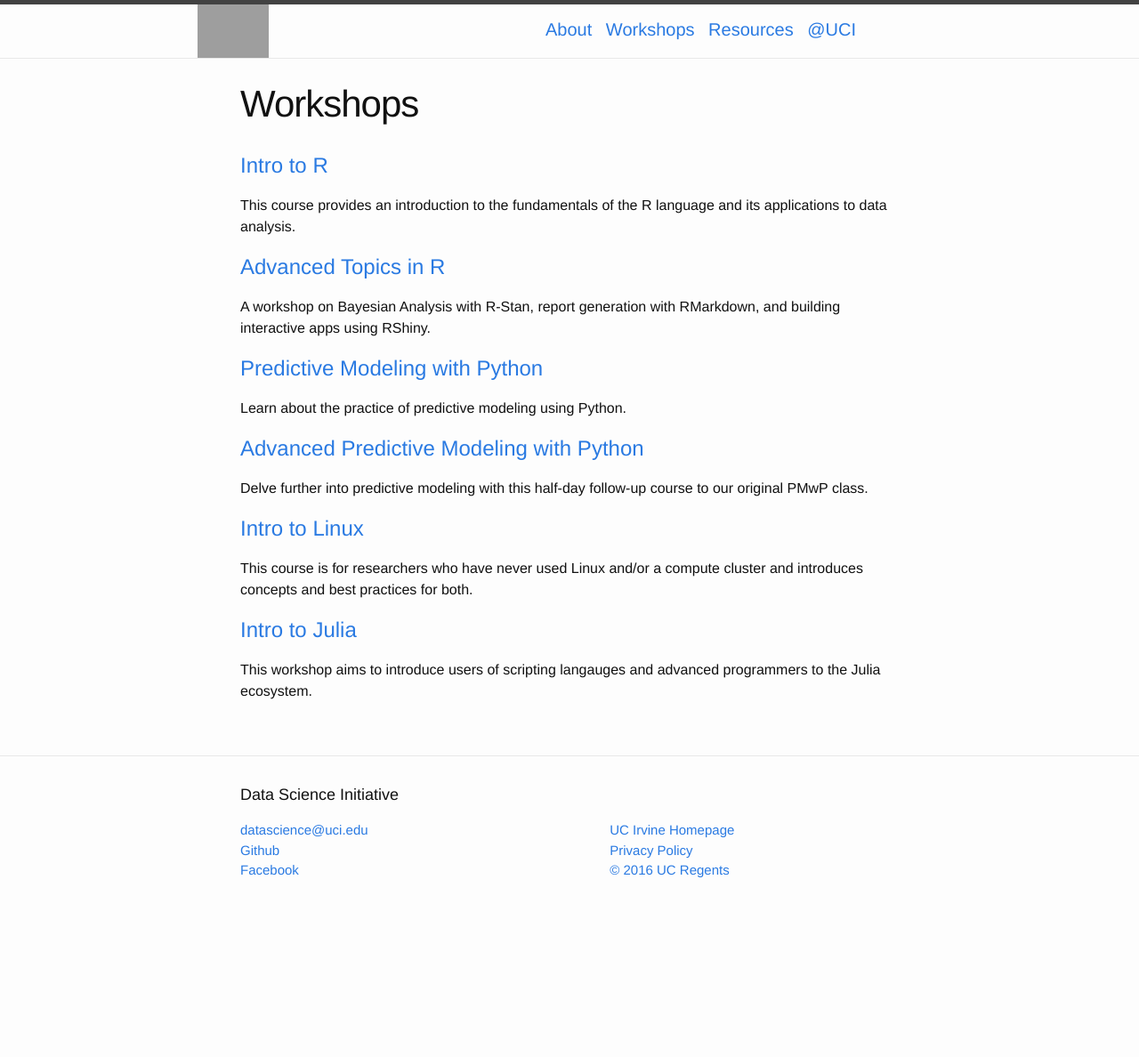
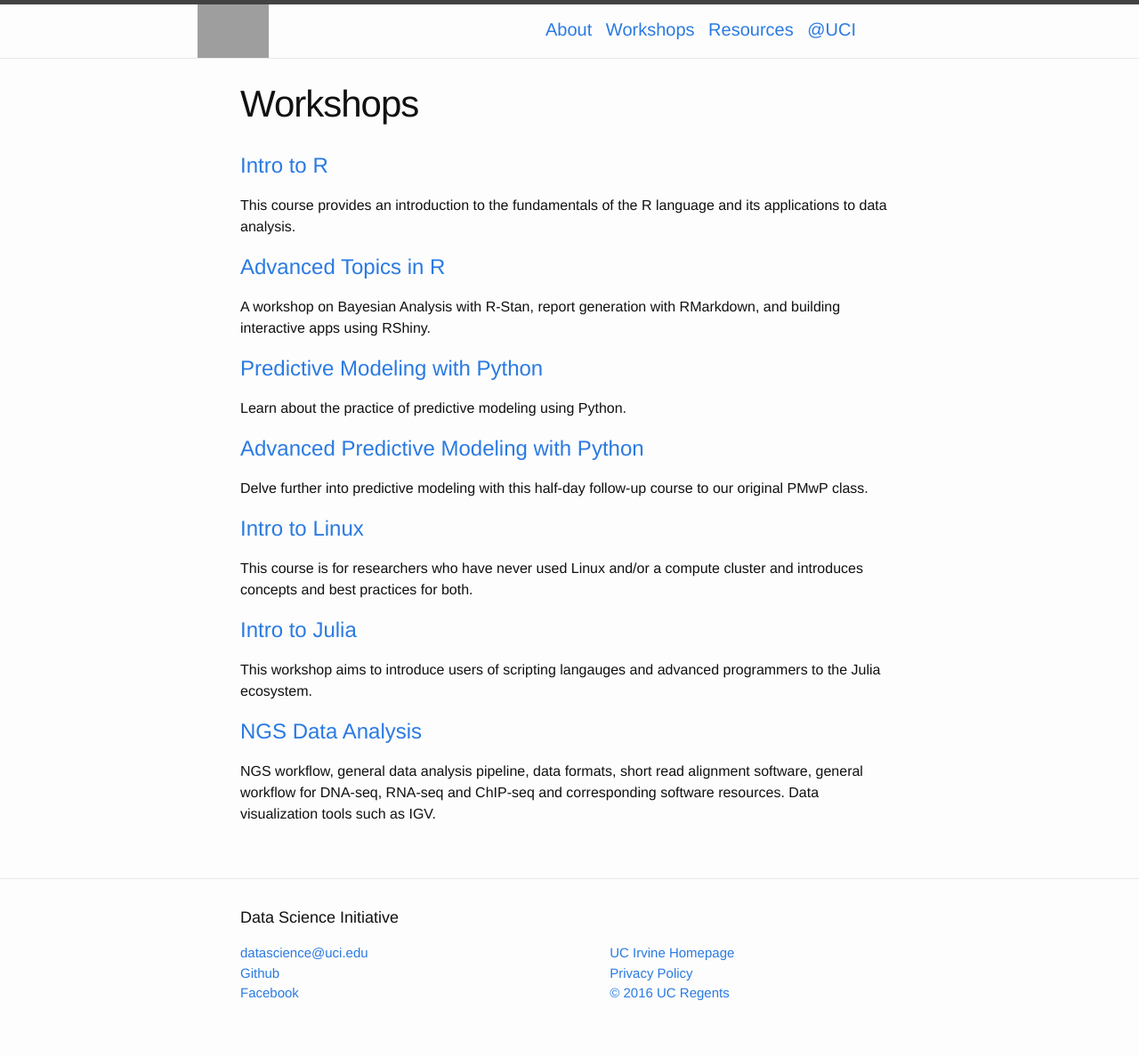
Before and after one commit to UCIDataScienceInitiative/UCIDataScienceInitiative.github.io, a Jekyll site: the page built from Workshops/index.html, in a window 1280 px wide. Shown: the whole page at 89% size. Built offline with Jekyll 4.4.1, drawn with Linux system fonts in a browser that asks for light colours; before the commit the page ends 1050 px from its top, so only the background shows below that; grey boxes are pictures that could not be loaded.

Commit message:
added NGS link

```diff
--- a/Workshops/index.html
+++ b/Workshops/index.html
@@ -21,3 +21,6 @@ permalink: /Workshops/
 
 <h1><a href="https://ucidatascienceinitiative.github.io/Workshops/IntroJulia/" target="_blank" >Intro to Julia</a></h1>
 <p>This workshop aims to introduce users of scripting langauges and advanced programmers to the Julia ecosystem.</p>
+
+<h1><a href="https://ucidatascienceinitiative.github.io/Workshops/NGS/" target="_blank" >NGS Data Analysis</a></h1>
+<p>NGS workflow, general data analysis pipeline, data formats, short read alignment software, general workflow for DNA-seq, RNA-seq and ChIP-seq and corresponding software resources. Data visualization tools such as IGV.</p>
```
